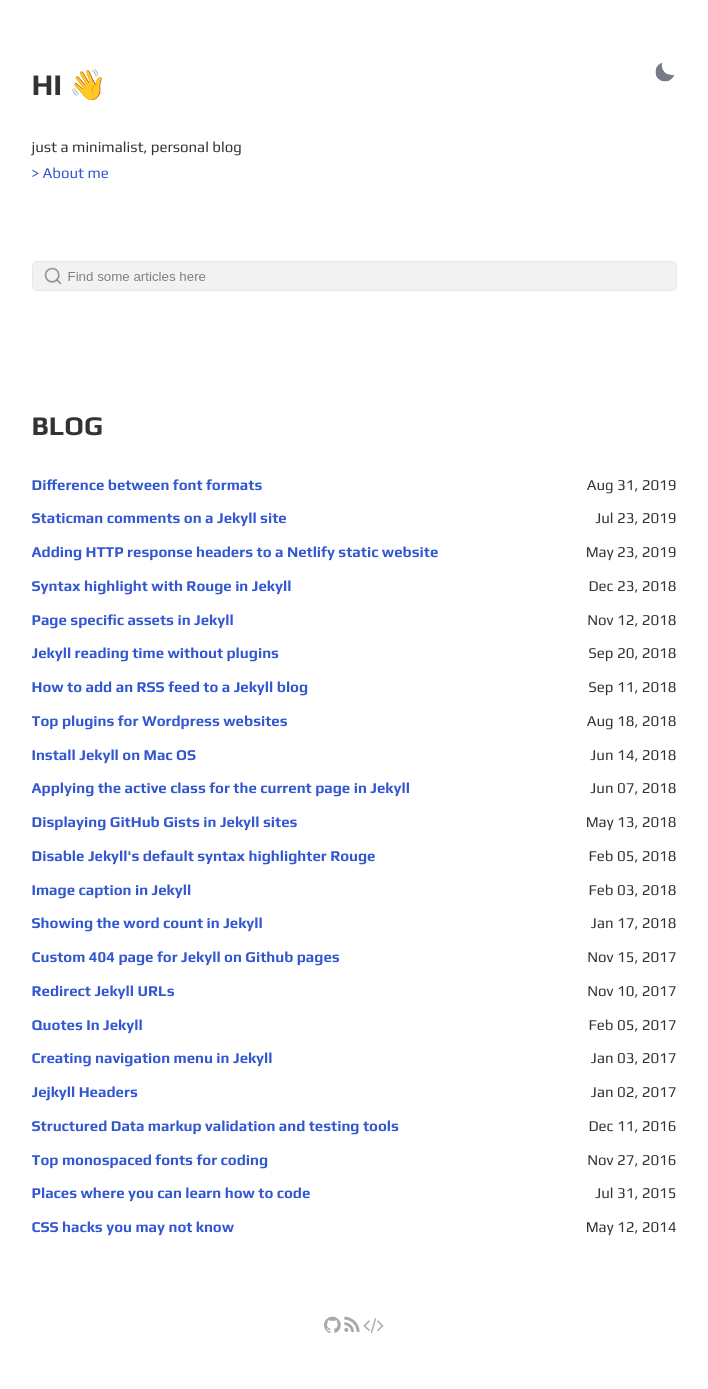
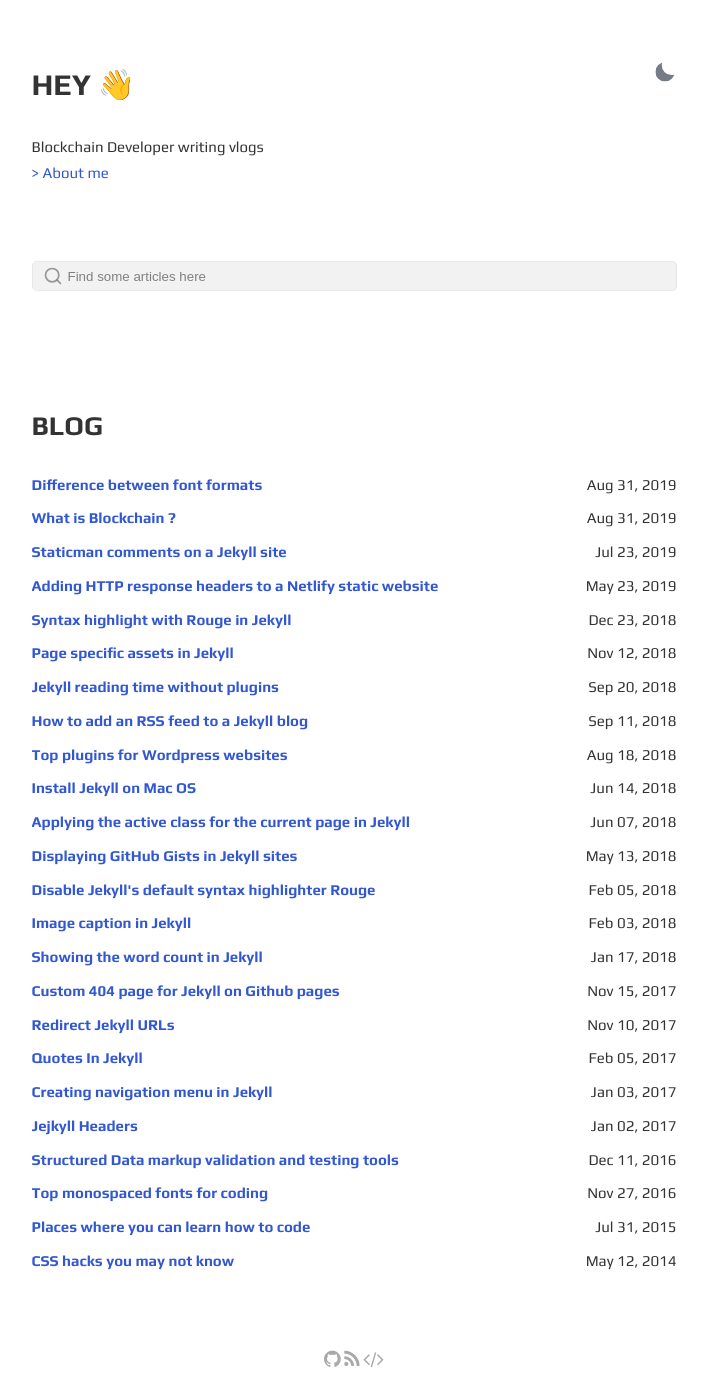
Before and after one commit to DhruvDoshi/blog-page, a Jekyll site: the page built from index.html, in a window 1280 px wide. Shown: the whole page, without its empty margins (286-994 px from the left). Built offline with Jekyll 4.4.1, drawn with Linux system fonts in a browser that asks for light colours; comment, search, counter and statistics services are not loaded; before the commit the page ends 1355 px from its top, so only the background shows below that.

Commit message:
update check

```diff
--- a/_config.yml
+++ b/_config.yml
@@ -1,27 +1,27 @@
-site: Gesko
-title: Gesko
-greetings: Hi 👋
+site: Dhruv Doshi
+title: Dhruv Doshi
+greetings: Hey 👋
 description: >-
-  just a minimalist, personal blog
+  Blockchain Developer writing vlogs
 lang: en-US
-timezone:  Europe/Rome
-repo: https://github.com/p0wex/Gesko # site repo [optional]
+timezone: America/Halifax
+repo: https://github.com/DhruvDoshi/blog # site repo [optional]
 data-theme: dark # default theme "dark" | "light"
 
 author:
-  name: p0wex
-  bio: just a minimalist, personal blog
+  name: Dhruv Doshi
+  bio: Blockchain Developer writing vlogs
   userpicture:
-  username: p0wex # general username
-  github: p0wex # github username
-  twitter: P0Wex # twitter username
-  email: your-email@email.com # email adress
+  username: dhruv2599 # general username
+  github: DhruvDoshi # github username
+  twitter: dhruv25071999 # twitter username
+  email: dhruvdoshi25071999@gmail.com # email adress
 
 # Font Settings
 googlewebfonts: family=Play:wght@400;700&family=Source+Code+Pro:ital,wght@0,200;0,300;0,400;0,600;0,700;0,900;1,300;1,400;1,500;1,600;1,700;1,900
 
 # URL settings
-url: "https://powex.ml" # Domain Name of host. [username].github.io for github pages
+url: "https://dhruvdoshi.github.io/blog" # Domain Name of host. [username].github.io for github pages
 baseurl: "/Gesko" # sub folder for jekyll site. only if jekyll site not in root of host. leave blank if not wishd. always add / in front.
 permalink: pretty
 
--- a/index.html
+++ b/index.html
@@ -11,7 +11,7 @@
     <div class="bio">
 	    {{ site.description }}
         <p>
-	    <a href="{{ site.url }}{{ site.baseurl }}/about/">> About me</a>
+	    <a href="https://dhruvdoshi.github.io/">> About me</a>
         </p>
     </div>
 
--- /dev/null
+++ b/tag/blockchian/index.html
@@ -0,0 +1,4 @@
+---
+layout: tag
+tag: blockchain
+---
```
Also changed, not shown: _posts/2019-08-31-What-is-Blockchain-!.md (added, +16 -0 lines).
